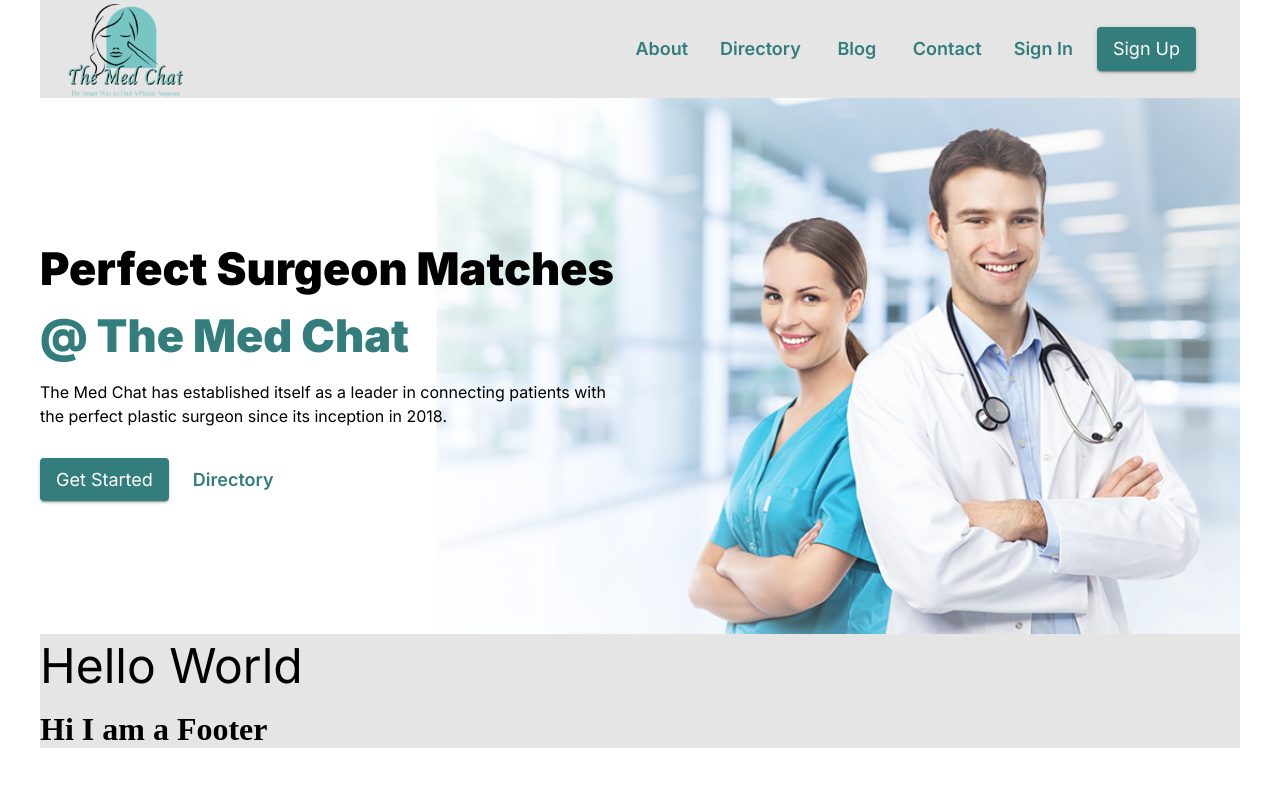
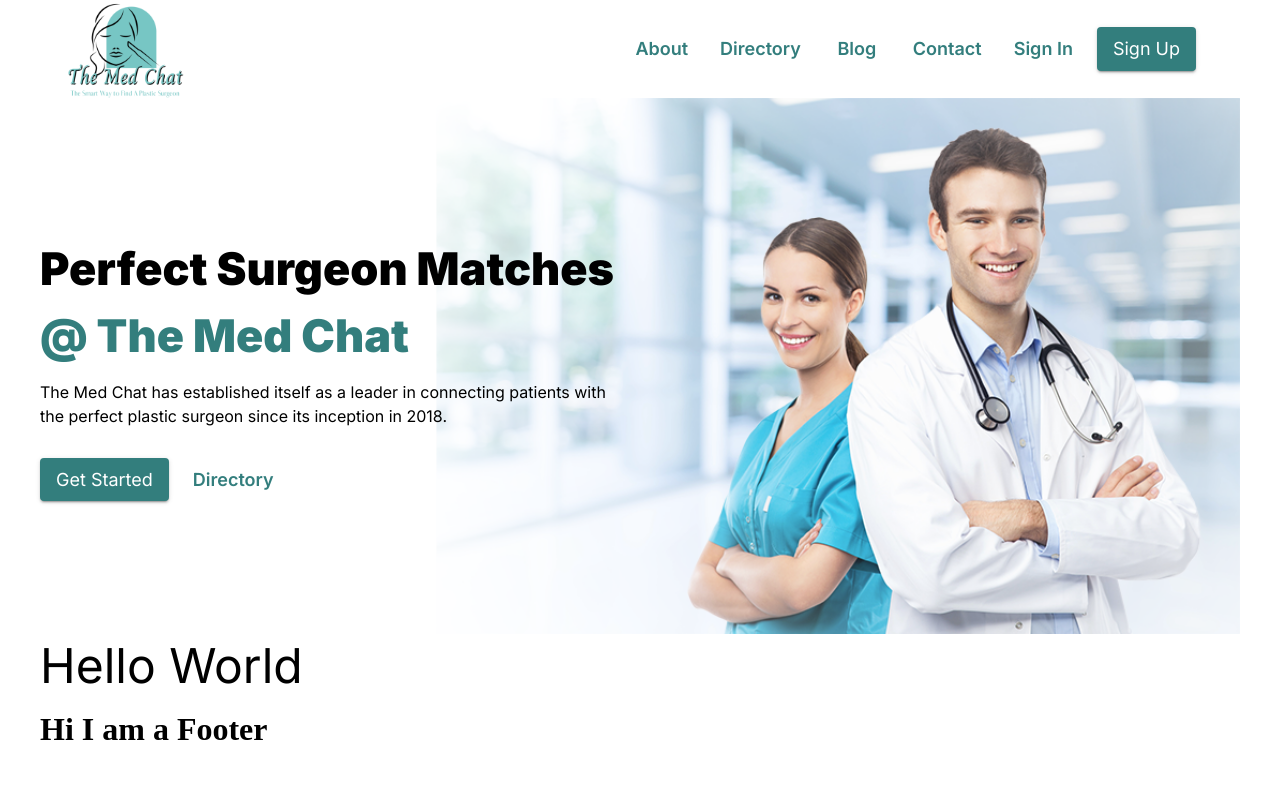
Before and after one commit to jsuci/homepage-redesign, a React (Vite) app: page / in a window 1280 px wide. Shown: the top 786 px of the page. Built offline with nearby package versions, Linux system fonts and the light colour scheme.

Commit message:
fix: remove bg color

```diff
--- a/src/App.tsx
+++ b/src/App.tsx
@@ -23,7 +23,7 @@ const customTheme = createTheme({
 function App() {
   return (
     <ThemeProvider theme={customTheme}>
-      <Container sx={{bgcolor: 'rgba(0, 0, 0, 0.1)', display: "flex", flexDirection: "column"}} disableGutters>
+      <Container sx={{bgcolor: 'rgba(0, 0, 0, 0.0)', display: "flex", flexDirection: "column"}} disableGutters>
         <HomePage />
       </Container>
     </ThemeProvider>
```
Also changed, not shown: 3 other files (tests, documents, lock files or other folders).
